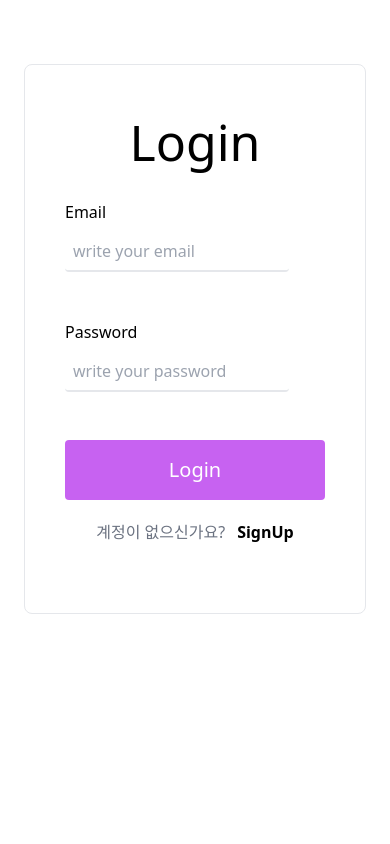
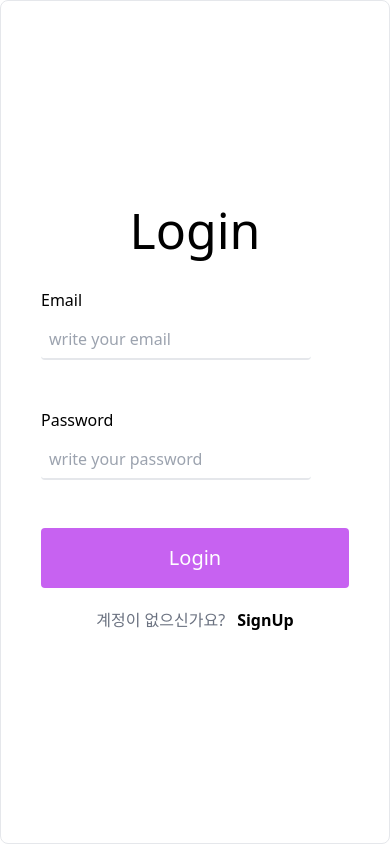
Before and after one commit to dukjjang/wanted-pre-onboarding-frontend, a React (Create React App) app: page / in a window 390 px wide. Built offline with nearby package versions, Linux system fonts and the light colour scheme.

Commit message:
design: login form css 수정

```diff
--- a/src/components/FormInput.tsx
+++ b/src/components/FormInput.tsx
@@ -37,7 +37,7 @@ const FormInput = (props: Props) => {
         <h1 className='mb-2'>{title}</h1>
         <input
           id={id}
-          className='peer pl-2 mr-2 inline w-56 md:w-72 font-light mb-2 outline-0 pl-3shadow-md h-10 rounded border-b-2'
+          className='peer pl-2 mr-2 inline w-[270px] md:w-72 font-light mb-2 outline-0 pl-3shadow-md h-10 rounded border-b-2'
           {...inputProps}
           onChange={onChange}
           onBlur={handleFocus}
--- a/src/pages/Auth.tsx
+++ b/src/pages/Auth.tsx
@@ -44,10 +44,10 @@ const Auth = () => {
   };
 
   return (
-    <main className='w-full px-6 flex justify-center h-screen bg-#ebebeb'>
+    <main className='w-full sm:px-6 flex justify-center h-screen bg-#ebebeb'>
       <form
         onSubmit={handleSubmit}
-        className='w-full sm:w-[400px] h-[550px] border rounded-lg mt-16 py-10 px-10'
+        className='w-full h-full flex-col flex justify-center sm:justify-start items-center sm:w-[400px] sm:h-[550px] border rounded-lg sm:mt-20 py-10 px-10'
       >
         <h1 className=' text-center text-[50px] mb-5'>{title}</h1>
         {inputs.map((input) => {
```
